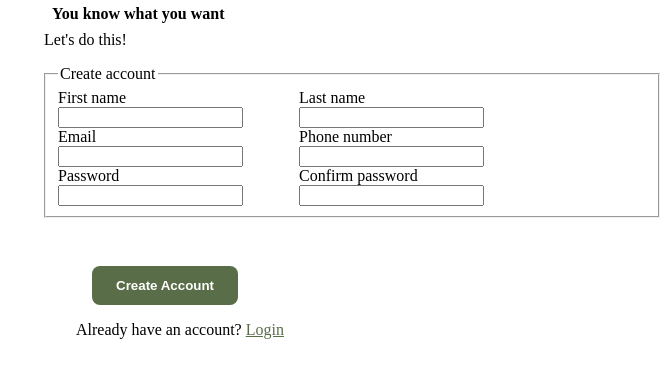
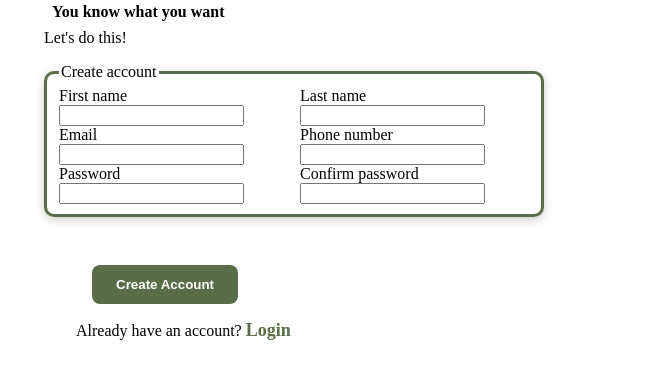
Before and after one commit to ElDeepFull/sign-up_form, a plain HTML site: page index.html in a window 1280 px wide. Shown: the part 247-637 px from the top of the page, 620-1280 px from the left. Drawn offline with Linux system fonts and the light colour scheme.

Commit message:
improve form style

```diff
--- a/index.css
+++ b/index.css
@@ -64,6 +64,13 @@
     margin: 8px;
   }
 
+  fieldset{
+    box-shadow: 0 3px 10px rgb(0 0 0 / 0.2);
+    border: 3px solid #596D48;
+    border-radius: 10px;
+    width: 500px;
+  }
+
 
   .form-card{
     display: flex;
@@ -96,3 +103,10 @@
     margin: 16px;
     background-color: #596D48;
   }
+
+  a{
+    color:#596D48;
+    text-decoration: none;
+    font-weight: bold;
+    font-size: 18px;
+  }
--- a/index.html
+++ b/index.html
@@ -51,7 +51,7 @@
         <div class="btn">
             <button>Create Account</button>
         <p>
-            Already have an account? <a style="color:#596D48" href="#">Login</a>
+            Already have an account? <a href="#">Login</a>
         </p>
         </div>
    </main>
```
